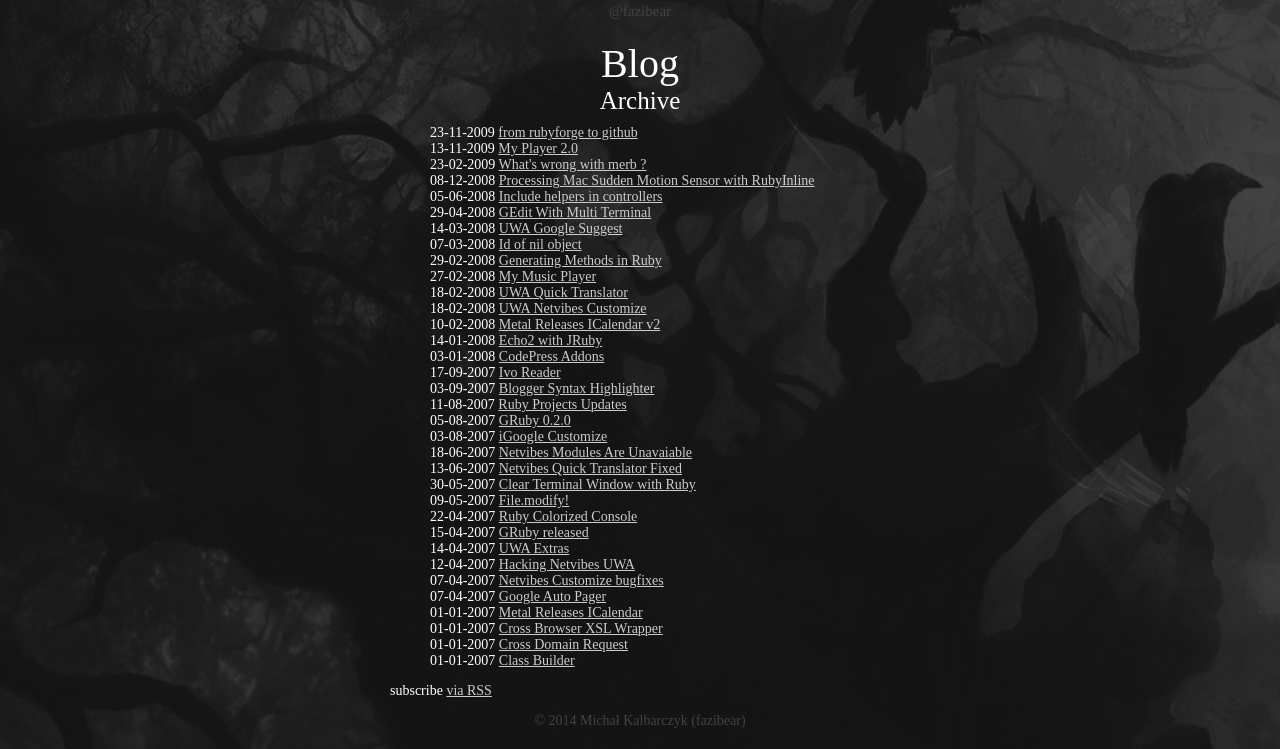
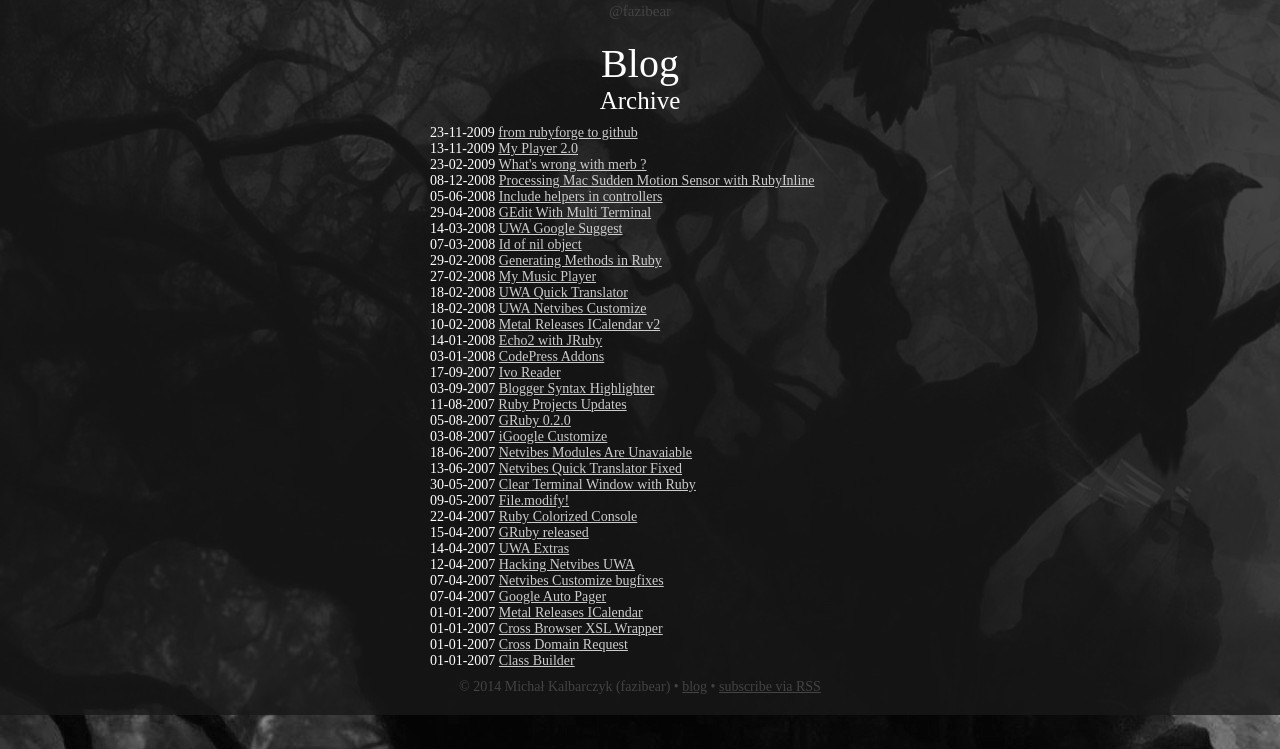
Before and after one commit to fazibear/fazibear.github.io, a Jekyll site: the page built from blog.html, in a window 1280 px wide, cut to the strip 224-973 px from the top of the page. Built offline with Jekyll 4.4.1, drawn with Linux system fonts in a browser that asks for light colours; some web fonts are replaced; Markdown is read by kramdown in place of the engine named in the settings.

Commit message:
footer changed

```diff
--- a/_includes/footer.html
+++ b/_includes/footer.html
@@ -1,3 +1,3 @@
 <footer class="site-footer">
-  &copy; 2014 Michał Kalbarczyk (fazibear)
+  &copy; 2014 Michał Kalbarczyk (fazibear) • <a href="{{ "/blog.html" | prepend: site.baseurl }}">blog</a> • <a href="{{ "/feed.xml" | prepend: site.baseurl }}">subscribe via RSS</a>
 </footer>
--- a/blog.html
+++ b/blog.html
@@ -11,5 +11,3 @@ title: Archive
   </li>
 {% endfor %}
 </ul>
-
-<p class="rss-subscribe">subscribe <a href="{{ "/feed.xml" | prepend: site.baseurl }}">via RSS</a></p>
--- a/style.css
+++ b/style.css
@@ -22,4 +22,5 @@ pre         { border: 2px solid #3f3f3f; margin: 20px; padding: 20px 20px; borde
 pre code    { border: 0; padding: 0; margin: 0;}
 pre.resume  { color: #3f3f3f;}
 ul.archive  { margin: 10px 0; list-style-type: none;}
-footer      { text-align: center; color: #434343;}
+footer, footer a,
+footer a:visited { text-align: center; color: #434343; }
```
